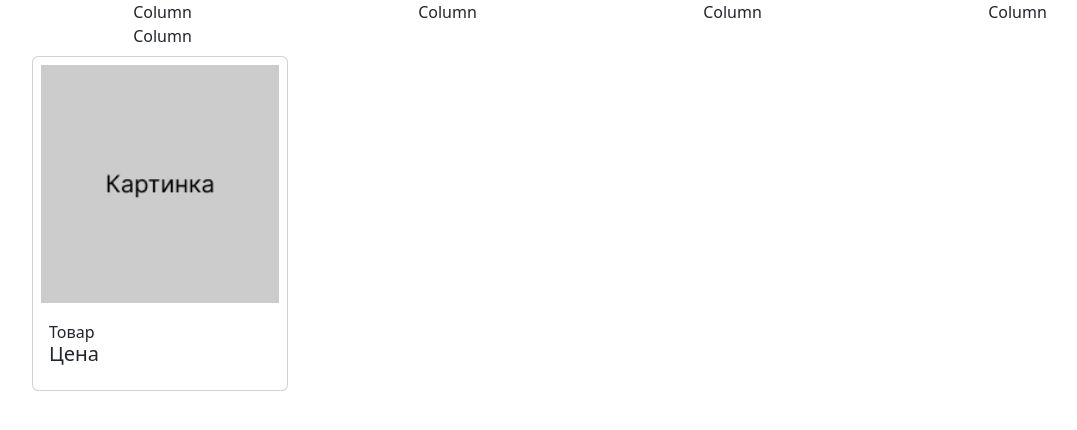
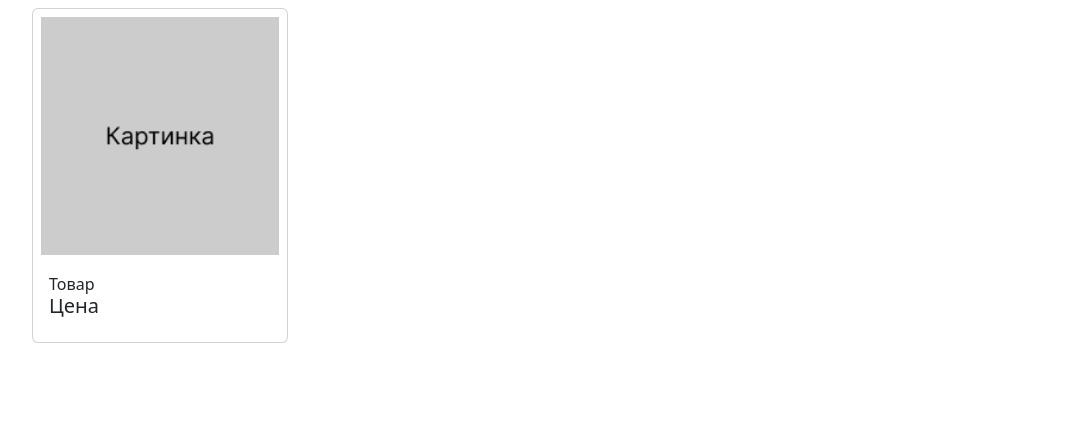
Before and after one commit to egorvania1/bakery-diploma, a Django app: page / in a window 1280 px wide. Shown: the part 192-622 px from the top of the page, without its empty margins (50-1127 px from the left). Run offline with Django 5.2, Linux system fonts and the light colour scheme; tables that the repository leaves empty hold one stand-in row (values such as "Sample post").

Commit message:
Кол-во карточек в меню по количеству предметов в БД

```diff
--- a/bakerysite/website/templates/menu.html
+++ b/bakerysite/website/templates/menu.html
@@ -4,16 +4,10 @@
     Menu
 {% endblock title %}
 {% block content %}
-    <div class="container text-center">
+    <div class="container">
         <div class="row row-cols-4">
-            <div class="col">Column</div>
-            <div class="col">Column</div>
-            <div class="col">Column</div>
-            <div class="col">Column</div>
-            <div class="col">Column</div>
-        </div>
-    </div>
-    <div class="container pt-2">
+                {% for item in items %}
+                    <div class="col pt-2">
                         <div class="card" style="width: 16rem;">
                             <img src="{% static 'assets/img/item.png' %}"
                                  class="p-2 card-img-top"
@@ -24,4 +18,7 @@
                             </div>
                         </div>
                     </div>
+                {% endfor %}
+        </div>
+    </div>
 {% endblock content %}
--- a/bakerysite/website/views.py
+++ b/bakerysite/website/views.py
@@ -1,8 +1,15 @@
 from django.http import HttpResponse
 from django.shortcuts import render
 
+from storage.models import Item
+
 def menu(request):
-    return render(request, 'menu.html')
+    items = Item.objects.all()
+    context = {
+        'items': items,
+    }
+
+    return render(request, 'menu.html', context)
 
 def about(request):
     return render(request, 'about.html')
```
Also changed, not shown: bakerysite/storage/admin.py, bakerysite/storage/migrations/0002_item_image_alter_changes_component.py (added), bakerysite/storage/models.py, bakerysite/uploads/images.jpg (added). Lines whose indentation alone changed are shown as unchanged.
